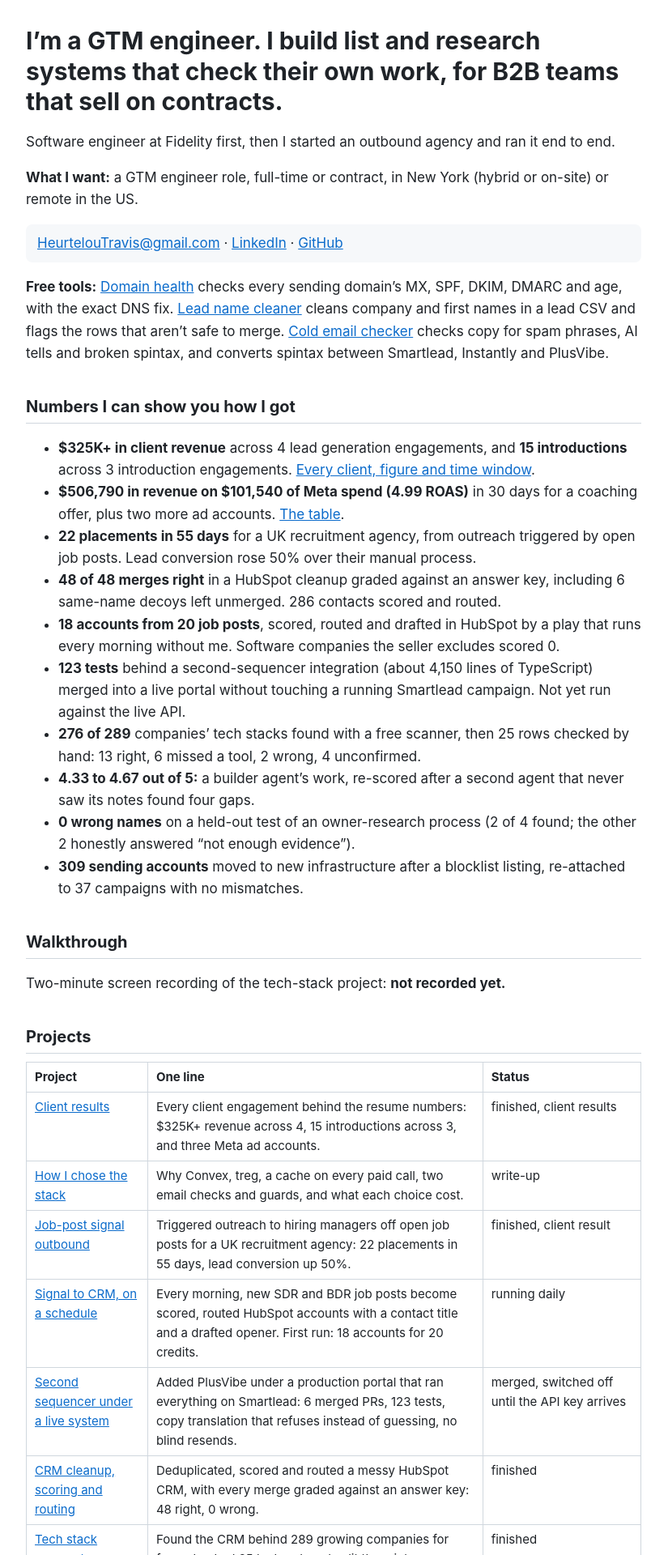
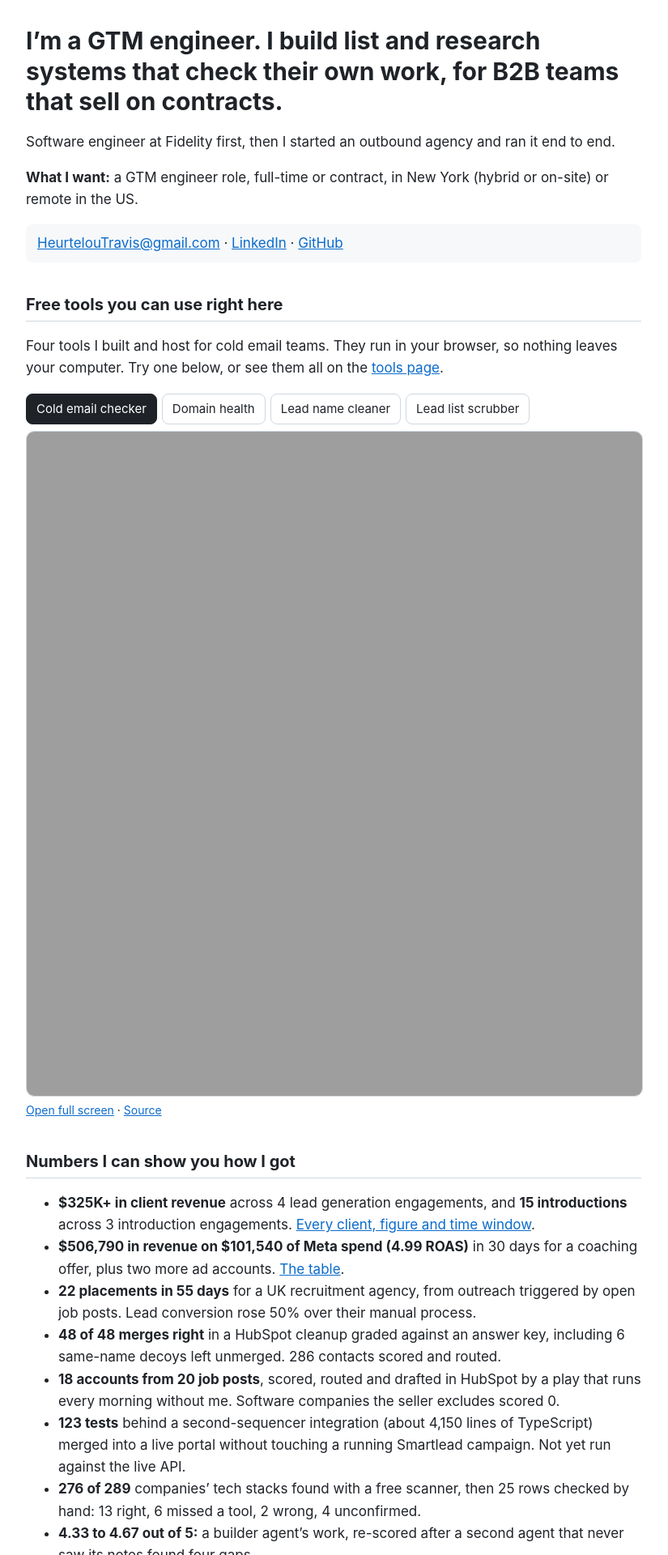
Before and after one commit to Trav54219/gtm-engineering-portfolio, a Jekyll site: the page built from docs/index.md, in a window 1280 px wide. Shown: the top 1920 px of the page at 81% size, without its empty margins (228-1053 px from the left). Built offline with Jekyll 4.4.1, drawn with Linux system fonts in a browser that asks for light colours; our own code applies the rules of GitHub Pages for plain Markdown files; some of the changed text lies outside the part shown.

Commit message:
Embed all four free tools on the portfolio (home + tools page), list every project
Co-Authored-By: Claude Opus 5.5 <noreply@anthropic.com>

```diff
--- /dev/null
+++ b/docs/_includes/tools-embed.html
@@ -0,0 +1,23 @@
+<div class="tools-embed" data-height="{{ include.height | default: 860 }}">
+  <div class="tools-tabs" role="tablist">
+    <button type="button" role="tab" data-src="https://trav54219.github.io/cold-email-checker/" data-repo="https://github.com/Trav54219/cold-email-checker" aria-selected="true">Cold email checker</button>
+    <button type="button" role="tab" data-src="https://trav54219.github.io/domain-health/?d=github.com" data-repo="https://github.com/Trav54219/domain-health" aria-selected="false">Domain health</button>
+    <button type="button" role="tab" data-src="https://trav54219.github.io/lead-name-cleaner/" data-repo="https://github.com/Trav54219/lead-name-cleaner" aria-selected="false">Lead name cleaner</button>
+    <button type="button" role="tab" data-src="https://trav54219.github.io/lead-list-scrubber/" data-repo="https://github.com/Trav54219/lead-list-scrubber" aria-selected="false">Lead list scrubber</button>
+  </div>
+  <iframe title="Cold email checker" loading="lazy" allow="clipboard-write" src="https://trav54219.github.io/cold-email-checker/"></iframe>
+  <p class="tools-links"><a class="open" href="https://trav54219.github.io/cold-email-checker/" target="_blank" rel="noopener">Open full screen</a> · <a class="repo" href="https://github.com/Trav54219/cold-email-checker">Source</a></p>
+</div>
+<script>
+  document.querySelectorAll(".tools-embed").forEach((box) => {
+    const frame = box.querySelector("iframe");
+    frame.style.height = box.dataset.height + "px";
+    box.querySelectorAll(".tools-tabs button").forEach((b) => b.addEventListener("click", () => {
+      box.querySelectorAll(".tools-tabs button").forEach((x) => x.setAttribute("aria-selected", String(x === b)));
+      frame.src = b.dataset.src;
+      frame.title = b.textContent;
+      box.querySelector(".open").href = b.dataset.src;
+      box.querySelector(".repo").href = b.dataset.repo;
+    }));
+  });
+</script>
--- a/docs/_layouts/default.html
+++ b/docs/_layouts/default.html
@@ -14,10 +14,17 @@
   code { background: #f6f8fa; padding: 1px 5px; border-radius: 4px; font-size: 14px; }
   pre { background: #f6f8fa; padding: 12px; overflow-x: auto; }
   .contact { background: #f6f8fa; padding: 10px 14px; border-radius: 8px; }
+  body.wide { max-width: 1240px; }
+  .tools-embed { margin: 16px 0 8px; }
+  .tools-tabs { display: flex; gap: 6px; flex-wrap: wrap; margin-bottom: 8px; }
+  .tools-tabs button { font: inherit; font-size: 15px; cursor: pointer; border: 1px solid #d0d7de; background: #fff; color: #1f2328; border-radius: 8px; padding: 6px 12px; }
+  .tools-tabs button[aria-selected="true"] { background: #1f2328; border-color: #1f2328; color: #fff; }
+  .tools-embed iframe { width: 100%; border: 1px solid #d0d7de; border-radius: 10px; background: #f7f6f2; display: block; }
+  .tools-links { font-size: 14px; margin: 6px 0 0; }
   footer { margin-top: 48px; border-top: 1px solid #d0d7de; padding-top: 12px; font-size: 15px; }
 </style>
 </head>
-<body>
+<body{% if page.wide %} class="wide"{% endif %}>
 {{ content }}
 <footer>Travis Heurtelou · <a href="mailto:HeurtelouTravis@gmail.com">HeurtelouTravis@gmail.com</a> · <a href="https://www.linkedin.com/in/travis-heurtelou/">LinkedIn</a> · <a href="https://github.com/Trav54219">GitHub</a></footer>
 <script type="module">
--- a/docs/index.md
+++ b/docs/index.md
@@ -10,7 +10,11 @@ Software engineer at Fidelity first, then I started an outbound agency and ran i
 
 <p class="contact"><a href="mailto:HeurtelouTravis@gmail.com">HeurtelouTravis@gmail.com</a> · <a href="https://www.linkedin.com/in/travis-heurtelou/">LinkedIn</a> · <a href="https://github.com/Trav54219">GitHub</a></p>
 
-**Free tools:** [Domain health](https://trav54219.github.io/domain-health/) checks every sending domain's MX, SPF, DKIM, DMARC and age, with the exact DNS fix. [Lead name cleaner](https://trav54219.github.io/lead-name-cleaner/) cleans company and first names in a lead CSV and flags the rows that aren't safe to merge. [Cold email checker](https://trav54219.github.io/cold-email-checker/) checks copy for spam phrases, AI tells and broken spintax, and converts spintax between Smartlead, Instantly and PlusVibe.
+## Free tools you can use right here
+
+Four tools I built and host for cold email teams. They run in your browser, so nothing leaves your computer. Try one below, or see them all on the [tools page](tools.md).
+
+{% include tools-embed.html height=820 %}
 
 ## Numbers I can show you how I got
 
@@ -42,8 +46,10 @@ Two-minute screen recording of the tech-stack project: **not recorded yet.**
 | [Tech stack segment](case-studies/tech-stack-segment.md) | Found the CRM behind 289 growing companies for free, checked 25 by hand, and split them into a HubSpot segment and a competitor segment. | finished |
 | [Agent loop that checks itself](case-studies/agent-loop.md) | One agent builds, a second grades it blind against a written rubric, and I approve the plan and the ship separately. | finished |
 | [Owner research process](https://github.com/Trav54219/gtm-engineering-portfolio/tree/main/projects/01-local-owner-research) | Finds the owner of a local service business, scored against answers I wrote down first. | finished, not yet approved for use: misses on tiny businesses |
+| [Warm leads list](https://github.com/Trav54219/gtm-engineering-portfolio/tree/main/projects/02-warm-leads-list) | A warm list from one competitor founder's LinkedIn audience: 169 items for $0.34, 27 ICP fits, 2 verified emails, $0.38 in total. | finished |
+| [Buyer language brief](https://github.com/Trav54219/gtm-engineering-portfolio/tree/main/projects/04-buyer-language-brief) | Commercial cleaning owners' own words from Reddit: 19 verbatim phrases, each checked against its source, and five copy lines. | finished |
+| [Free tools](tools.md) | Cold email checker, domain health, lead name cleaner and lead list scrubber, all live and embedded on this site. | live |
 
-Also built: a [warm leads list](https://github.com/Trav54219/gtm-engineering-portfolio/tree/main/projects/02-warm-leads-list) from one competitor's LinkedIn audience ($0.38, 2 verified emails) and a [buyer language brief](https://github.com/Trav54219/gtm-engineering-portfolio/tree/main/projects/04-buyer-language-brief) from Reddit (19 verbatim phrases, five sourced copy lines).
 
 ## How the pieces fit
 
```
Also changed, not shown: docs/tools.md (added, +20 -0 lines), README.md.
